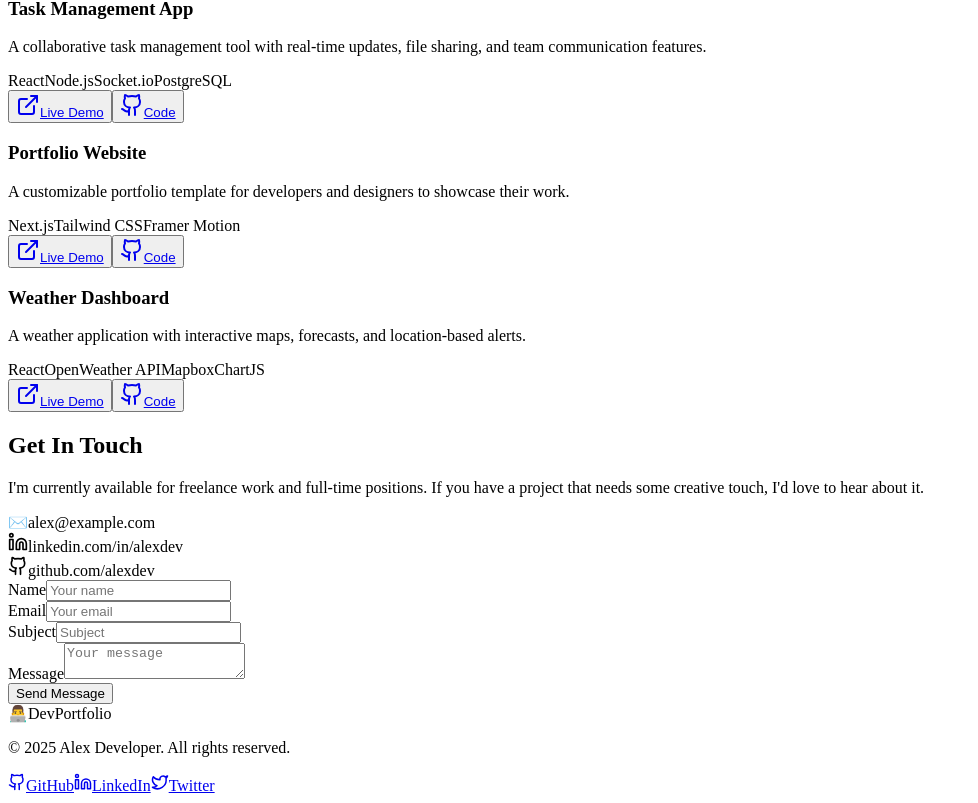
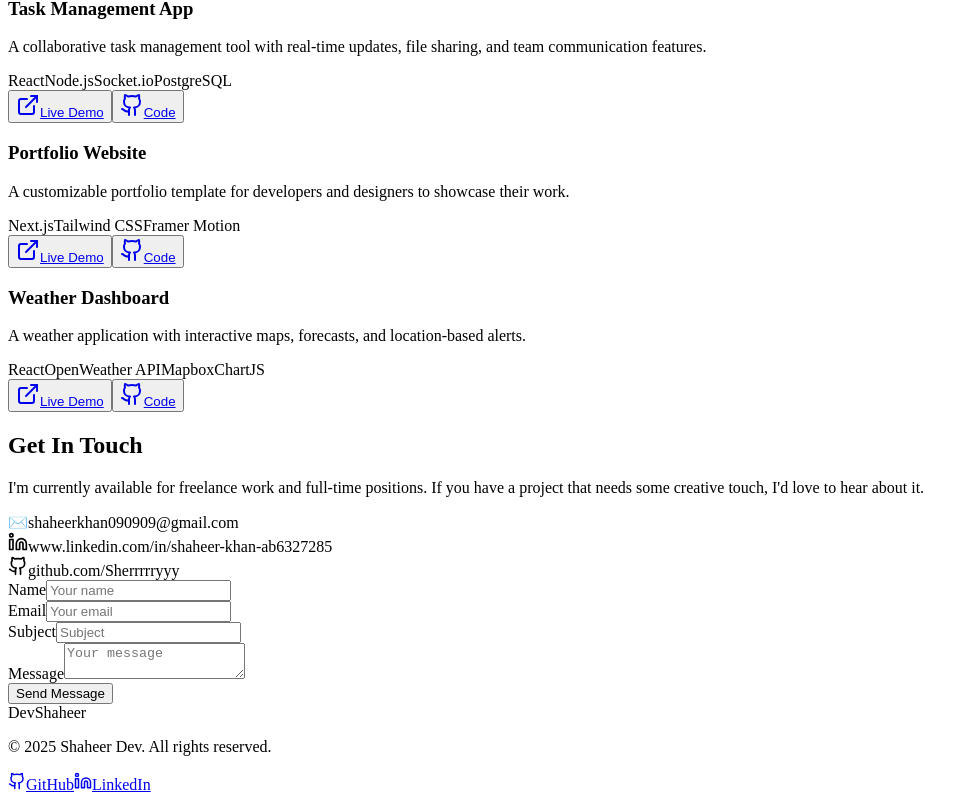
Before and after one commit to Sherrrrryyy/Personal-Portfolio, a Next.js app: page / in a window 1280 px wide. Shown: the part 1354-2157 px from the top of the page, without its empty margins (0-978 px from the left). Built offline with nearby package versions, Linux system fonts and the light colour scheme.

Commit message:
feat: update About component with personal details and enhance Contact section styling

```diff
--- a/src/components/Contact.jsx
+++ b/src/components/Contact.jsx
@@ -14,11 +14,11 @@ const Contact = () => {
               </p>
               <div className="space-y-4">
                 <div className="flex items-center gap-3">
-                  <span className="text-purple-600 dark:text-purple-400">✉️</span>
-                  <span>alex@example.com</span>
+                  <span className="text-white">✉️</span>
+                  <span>shaheerkhan090909@gmail.com</span>
                 </div>
                 <div className="flex items-center gap-3">
-                  <span className="text-purple-600 dark:text-purple-400">
+                  <span className="text-white">
                     <svg
                       xmlns="http://www.w3.org/2000/svg"
                       width="20"
@@ -35,10 +35,10 @@ const Contact = () => {
                       <circle cx="4" cy="4" r="2"></circle>
                     </svg>
                   </span>
-                  <span>linkedin.com/in/alexdev</span>
+                  <a>www.linkedin.com/in/shaheer-khan-ab6327285</a>
                 </div>
                 <div className="flex items-center gap-3">
-                  <span className="text-purple-600 dark:text-purple-400">
+                  <span className="text-white">
                     <svg
                       xmlns="http://www.w3.org/2000/svg"
                       width="20"
@@ -54,7 +54,7 @@ const Contact = () => {
                       <path d="M9 18c-4.51 2-5-2-7-2"></path>
                     </svg>
                   </span>
-                  <span>github.com/alexdev</span>
+                  <span>github.com/Sherrrrryyy</span>
                 </div>
               </div>
             </div>
@@ -69,7 +69,7 @@ const Contact = () => {
                         </label>
                         <input
                           id="name"
-                          className="flex h-10 w-full rounded-md border border-gray-300 dark:border-gray-700 bg-white dark:bg-gray-900 px-3 py-2 text-sm focus:outline-none focus:ring-2 focus:ring-purple-500 dark:focus:ring-purple-600"
+                          className="flex h-10 w-full rounded-md border border-gray-300 dark:border-gray-700 bg-white dark:bg-gray-900 px-3 py-2 text-sm focus:outline-none"
                           placeholder="Your name"
                         />
                       </div>
@@ -80,7 +80,7 @@ const Contact = () => {
                         <input
                           id="email"
                           type="email"
-                          className="flex h-10 w-full rounded-md border border-gray-300 dark:border-gray-700 bg-white dark:bg-gray-900 px-3 py-2 text-sm focus:outline-none focus:ring-2 focus:ring-purple-500 dark:focus:ring-purple-600"
+                          className="flex h-10 w-full rounded-md border border-gray-300 dark:border-gray-700 bg-white dark:bg-gray-900 px-3 py-2 text-sm focus:outline-none"
                           placeholder="Your email"
                         />
                       </div>
@@ -91,7 +91,7 @@ const Contact = () => {
                       </label>
                       <input
                         id="subject"
-                        className="flex h-10 w-full rounded-md border border-gray-300 dark:border-gray-700 bg-white dark:bg-gray-900 px-3 py-2 text-sm focus:outline-none focus:ring-2 focus:ring-purple-500 dark:focus:ring-purple-600"
+                        className="flex h-10 w-full rounded-md border border-gray-300 dark:border-gray-700 bg-white dark:bg-gray-900 px-3 py-2 text-sm focus:outline-none"
                         placeholder="Subject"
                       />
                     </div>
@@ -101,11 +101,11 @@ const Contact = () => {
                       </label>
                       <textarea
                         id="message"
-                        className="flex min-h-[120px] w-full rounded-md border border-gray-300 dark:border-gray-700 bg-white dark:bg-gray-900 px-3 py-2 text-sm focus:outline-none focus:ring-2 focus:ring-purple-500 dark:focus:ring-purple-600"
+                        className="flex min-h-[120px] w-full rounded-md border border-gray-300 dark:border-gray-700 bg-white dark:bg-gray-900 px-3 py-2 text-sm focus:outline-none"
                         placeholder="Your message"
                       />
                     </div>
-                    <button className="inline-flex w-full items-center justify-center rounded-md bg-purple-600 px-4 py-2 text-sm font-medium text-white hover:bg-purple-700 dark:bg-purple-700 dark:hover:bg-purple-600 transition-colors">
+                    <button className="inline-flex w-full items-center justify-center rounded-md bg-white px-4 py-2 text-sm font-medium text-black hover:bg-gray-100 transition-colors">
                       Send Message
                     </button>
                   </form>
--- a/src/components/Footer.jsx
+++ b/src/components/Footer.jsx
@@ -8,15 +8,14 @@ const Footer = () => {
       <footer className="border-t py-6 md:py-8">
         <div className="container mx-auto px-4 flex flex-col md:flex-row items-center justify-between gap-4">
           <div className="flex items-center gap-2">
-            <span className="text-xl">👨‍💻</span>
-            <span className="font-semibold">DevPortfolio</span>
+            <span className="font-semibold">DevShaheer</span>
           </div>
           <p className="text-sm text-gray-600 dark:text-gray-400">
-            © {new Date().getFullYear()} Alex Developer. All rights reserved.
+            © {new Date().getFullYear()} Shaheer Dev. All rights reserved.
           </p>
           <div className="flex gap-4">
             <Link
-              href="https://github.com"
+              href="https://github.com/Sherrrrryyy"
               target="_blank"
               rel="noopener noreferrer"
               className="inline-flex h-8 w-8 items-center justify-center rounded-full hover:bg-gray-100 dark:hover:bg-gray-800 transition-colors"
@@ -40,7 +39,7 @@ const Footer = () => {
               <span className="sr-only">GitHub</span>
             </Link>
             <Link
-              href="https://linkedin.com"
+              href="https://www.linkedin.com/in/shaheer-khan-ab6327285/"
               target="_blank"
               rel="noopener noreferrer"
               className="inline-flex h-8 w-8 items-center justify-center rounded-full hover:bg-gray-100 dark:hover:bg-gray-800 transition-colors"
@@ -64,29 +63,6 @@ const Footer = () => {
               </span>
               <span className="sr-only">LinkedIn</span>
             </Link>
-            <Link
-              href="https://twitter.com"
-              target="_blank"
-              rel="noopener noreferrer"
-              className="inline-flex h-8 w-8 items-center justify-center rounded-full hover:bg-gray-100 dark:hover:bg-gray-800 transition-colors"
-            >
-              <span aria-hidden="true">
-                <svg
-                  xmlns="http://www.w3.org/2000/svg"
-                  width="18"
-                  height="18"
-                  viewBox="0 0 24 24"
-                  fill="none"
-                  stroke="currentColor"
-                  strokeWidth="2"
-                  strokeLinecap="round"
-                  strokeLinejoin="round"
-                >
-                  <path d="M22 4s-.7 2.1-2 3.4c1.6 10-9.4 17.3-18 11.6 2.2.1 4.4-.6 6-2C3 15.5.5 9.6 3 5c2.2 2.6 5.6 4.1 9 4-.9-4.2 4-6.6 7-3.8 1.1 0 3-1.2 3-1.2z"></path>
-                </svg>
-              </span>
-              <span className="sr-only">Twitter</span>
-            </Link>
           </div>
         </div>
       </footer>
```
